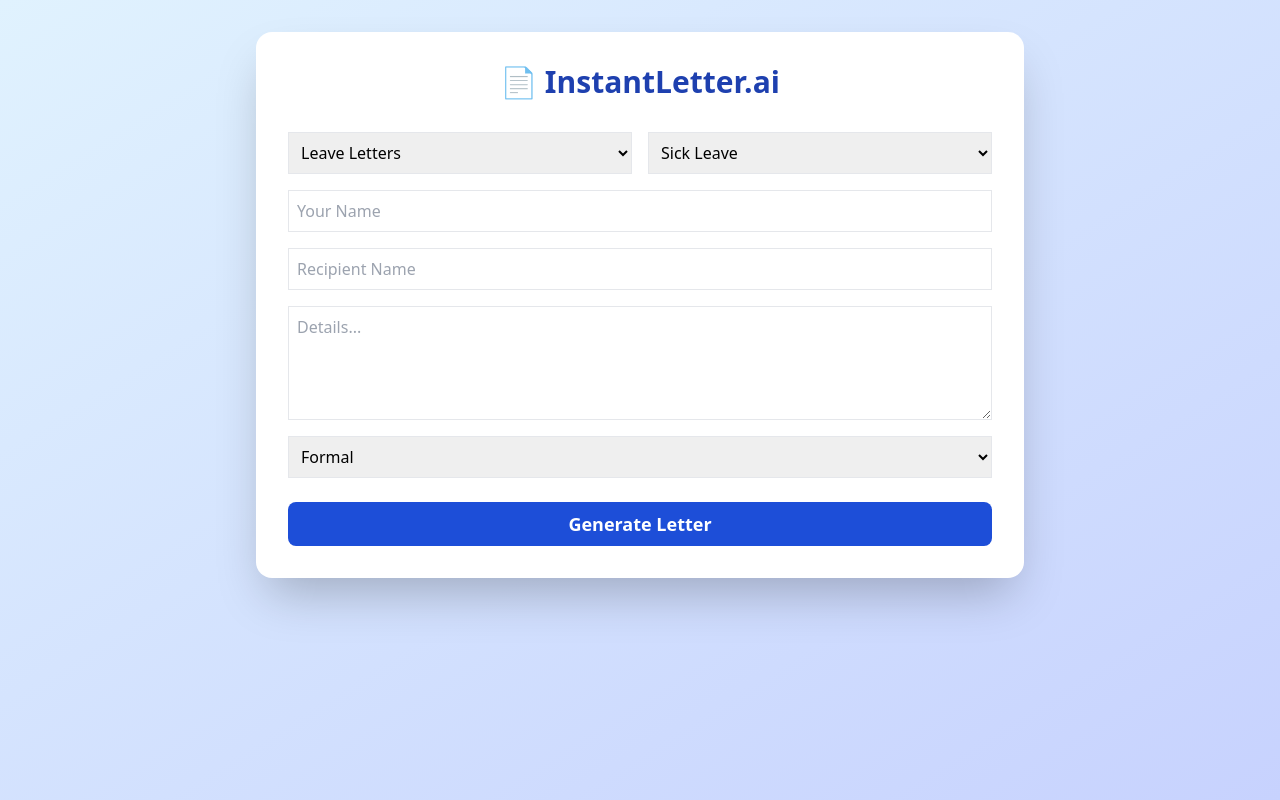
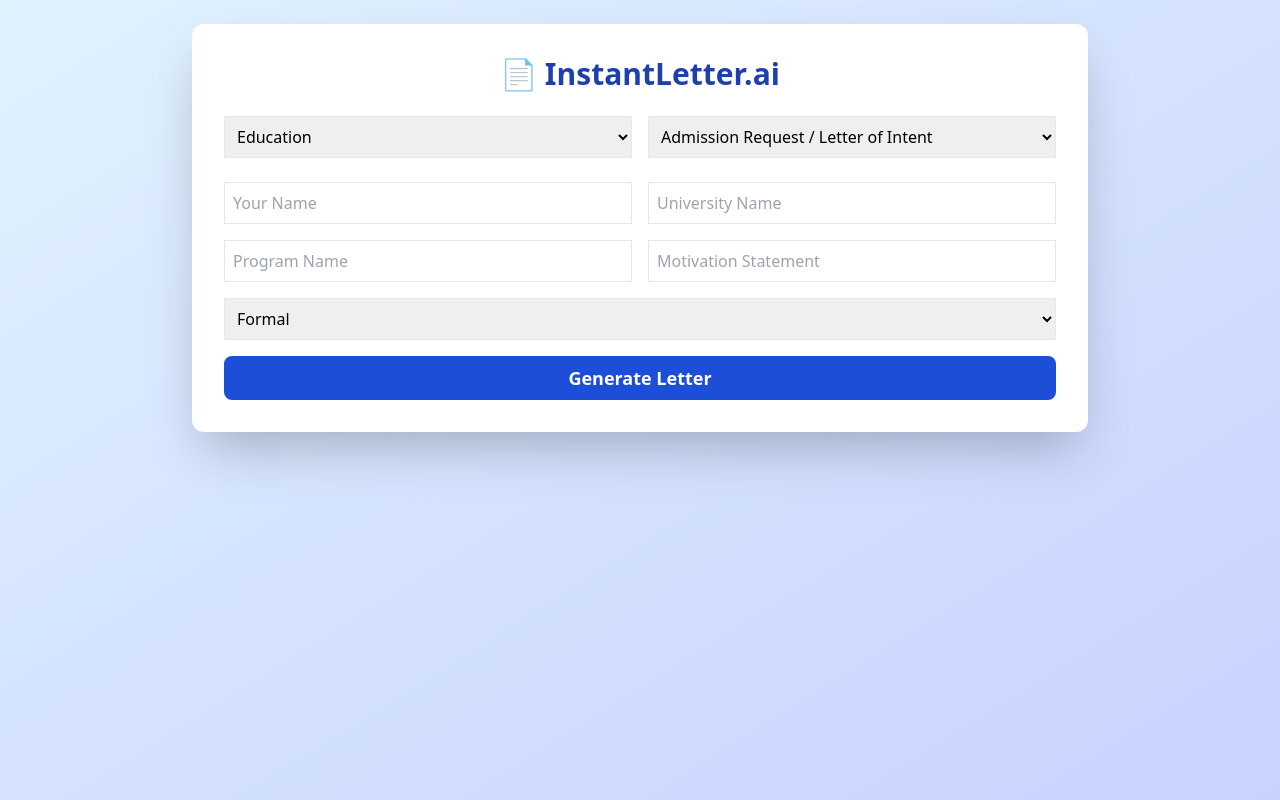
Before and after one commit to uzair-dev123/instantletter-ai-v1, a React (Vite) app: page / in a window 1280 px wide. Built offline with nearby package versions, Linux system fonts and the light colour scheme.

Commit message:
Update App.jsx

```diff
--- a/src/App.jsx
+++ b/src/App.jsx
@@ -5,36 +5,103 @@
 import { jsPDF } from 'jspdf';
 import { Document, Packer, Paragraph, TextRun } from 'docx';
 
+const fieldMap = {
+  "Admission Request / Letter of Intent": ["Your Name", "University Name", "Program Name", "Motivation Statement"],
+  "Job Application": ["Your Name", "Company Name", "Job Title", "Brief Skills Summary"],
+  "Visa Cover Letter": ["Applicant Name", "Destination Country", "Purpose of Visit", "Travel Dates"],
+  "Hostile Student Warning Letter": ["Student Name", "Issue Description", "Incident Date", "Requested Action"],
+  "Resignation Letter": ["Your Name", "Company Name", "Position", "Last Working Day"],
+  "Invitation Letter": ["Guest Name", "Event/Purpose", "Location", "Date/Time"],
+};
+
 export default function App() {
-  const [name, setName] = useState('');
-  const [to, setTo] = useState('');
-  const [type, setType] = useState('Sick Leave');
-  const [detail, setDetail] = useState('');
-  const [tone, setTone] = useState('Formal');
+  const categories = {
+    Education: [
+      "Admission Request / Letter of Intent",
+      "Recommendation Request",
+      "Transcript Request",
+      "Fee Waiver / Financial Aid Request",
+      "Internship / Apprenticeship Request",
+      "Leave of Absence from School",
+      "Transfer Request",
+      "Hostile Student Warning Letter",
+      "Disciplinary Action Notice",
+      "Appeal Against Disciplinary Action",
+      "Request for Counseling Support"
+    ],
+    "Job & Employment": [
+      "Job Application",
+      "Resignation Letter",
+      "Reference Letter Request",
+      "Experience Certificate Request",
+      "Salary Certificate",
+      "Promotion Request",
+      "Remote Work Request",
+      "Absence / Apology Letter"
+    ],
+    "Immigration & Visa": [
+      "Invitation Letter for Visa",
+      "Sponsorship Letter",
+      "Visa Cover Letter",
+      "Affidavit of Support",
+      "Proof of Accommodation",
+      "Travel Itinerary Letter",
+      "Visa Extension Request"
+    ],
+    "Business & Corporate": [
+      "Client Proposal Letter",
+      "Vendor Introduction Letter",
+      "Meeting Request",
+      "Quotation Request",
+      "Price Negotiation Letter",
+      "Payment Reminder",
+      "Business Apology",
+      "Request for Collaboration"
+    ],
+    "Complaint & Dispute": [
+      "Bank Complaint",
+      "Product Return / Refund",
+      "Utility Company Complaint",
+      "Insurance Claim",
+      "Government Service Complaint",
+      "Landlord/Tenant Dispute",
+      "Customer Service Escalation"
+    ],
+    "Legal & Official": [
+      "Cease and Desist Letter",
+      "Authorization Letter",
+      "Power of Attorney (Simple)",
+      "Breach of Contract Notice",
+      "Legal Info Request",
+      "Witness Statement Request"
+    ],
+    "Personal & Social": [
+      "Thank You Letter",
+      "Apology Letter",
+      "Invitation Letter",
+      "Congratulations",
+      "Condolences",
+      "Neighbor Complaint",
+      "Donation Request"
+    ]
+  };
+
+  const tones = ["Formal", "Friendly", "Apologetic", "Grateful", "Assertive"];
+
+  const [selectedCategory, setSelectedCategory] = useState(Object.keys(categories)[0]);
+  const [selectedSubtype, setSelectedSubtype] = useState(categories[Object.keys(categories)[0]][0]);
+  const [tone, setTone] = useState("Formal");
+  const [inputs, setInputs] = useState({});
   const [output, setOutput] = useState('');
   const [loading, setLoading] = useState(false);
 
-  const categories = [
-    'Leave Letters',
-    'Job Letters',
-    'School Letters',
-    'Visa Letters',
-    'Complaint Letters'
-  ];
-
-  const subtypes = {
-    'Leave Letters': ['Sick Leave', 'Casual Leave', 'Maternity Leave'],
-    'Job Letters': ['Job Application', 'Resignation', 'Experience Request'],
-    'School Letters': ['Fee Concession', 'TC Request', 'Result Inquiry'],
-    'Visa Letters': ['Cover Letter', 'Sponsor Letter'],
-    'Complaint Letters': ['Product Complaint', 'Service Issue']
+  const handleInputChange = (label, value) => {
+    setInputs(prev => ({ ...prev, [label]: value }));
   };
-
-  const [selectedCategory, setSelectedCategory] = useState('Leave Letters');
-  const [selectedSubtype, setSelectedSubtype] = useState('Sick Leave');
 
   const generateLetter = async () => {
     setLoading(true);
+    const context = Object.entries(inputs).map(([k, v]) => `${k}: ${v}`).join(', ');
     try {
       const res = await fetch('/api/generate-letter', {
         method: 'POST',
@@ -43,7 +110,7 @@
           messages: [
             {
               role: 'user',
-              content: `Write a ${tone.toLowerCase()} ${selectedSubtype} letter from ${name} to ${to}. Context: ${detail}`,
+              content: `Write a ${tone.toLowerCase()} ${selectedSubtype} letter. Details: ${context}`,
             },
           ],
         }),
@@ -80,44 +147,53 @@
   };
 
   return (
-    <div className="min-h-screen bg-gradient-to-br from-sky-100 to-indigo-200 p-8">
-      <div className="max-w-3xl mx-auto bg-white p-8 rounded-2xl shadow-2xl">
-        <h1 className="text-3xl font-bold text-center text-blue-800 mb-8">📄 InstantLetter.ai</h1>
+    <div className="min-h-screen bg-gradient-to-br from-sky-100 to-indigo-200 p-6">
+      <div className="max-w-4xl mx-auto bg-white p-8 rounded-xl shadow-2xl">
+        <h1 className="text-3xl font-bold text-center mb-6 text-blue-800">📄 InstantLetter.ai</h1>
 
-        <div className="grid grid-cols-1 md:grid-cols-2 gap-4">
+        <div className="grid grid-cols-1 md:grid-cols-2 gap-4 mb-6">
           <select className="border p-2" value={selectedCategory} onChange={(e) => {
-            setSelectedCategory(e.target.value);
-            setSelectedSubtype(subtypes[e.target.value][0]);
+            const category = e.target.value;
+            setSelectedCategory(category);
+            setSelectedSubtype(categories[category][0]);
+            setInputs({});
           }}>
-            {categories.map((cat) => (
+            {Object.keys(categories).map(cat => (
               <option key={cat}>{cat}</option>
             ))}
           </select>
 
-          <select className="border p-2" value={selectedSubtype} onChange={(e) => setSelectedSubtype(e.target.value)}>
-            {subtypes[selectedCategory].map((sub) => (
+          <select className="border p-2" value={selectedSubtype} onChange={(e) => {
+            setSelectedSubtype(e.target.value);
+            setInputs({});
+          }}>
+            {categories[selectedCategory].map(sub => (
               <option key={sub}>{sub}</option>
             ))}
           </select>
+        </div>
 
-          <input className="border p-2 col-span-2" placeholder="Your Name" value={name} onChange={(e) => setName(e.target.value)} />
-          <input className="border p-2 col-span-2" placeholder="Recipient Name" value={to} onChange={(e) => setTo(e.target.value)} />
-          <textarea className="border p-2 col-span-2" placeholder="Details..." rows="4" value={detail} onChange={(e) => setDetail(e.target.value)} />
+        <div className="grid grid-cols-1 md:grid-cols-2 gap-4 mb-4">
+          {fieldMap[selectedSubtype]?.map((field) => (
+            <input
+              key={field}
+              className="border p-2"
+              placeholder={field}
+              value={inputs[field] || ''}
+              onChange={(e) => handleInputChange(field, e.target.value)}
+            />
+          ))}
           <select className="border p-2 col-span-2" value={tone} onChange={(e) => setTone(e.target.value)}>
-            <option>Formal</option>
-            <option>Friendly</option>
-            <option>Apologetic</option>
-            <option>Grateful</option>
-            <option>Assertive</option>
+            {tones.map(t => <option key={t}>{t}</option>)}
           </select>
         </div>
 
-        <button className="mt-6 w-full bg-blue-700 hover:bg-blue-800 text-white py-2 rounded-lg text-lg font-semibold" onClick={generateLetter} disabled={loading}>
+        <button className="w-full bg-blue-700 hover:bg-blue-800 text-white py-2 rounded-lg text-lg font-semibold" onClick={generateLetter} disabled={loading}>
           {loading ? 'Generating...' : 'Generate Letter'}
         </button>
 
         {output && (
-          <div className="mt-6 p-4 bg-white border border-blue-300 rounded-lg shadow-md">
+          <div className="mt-6 bg-gray-50 border border-blue-300 rounded p-4">
             <textarea
               className="w-full border-none resize-none outline-none text-sm text-gray-700 whitespace-pre-wrap min-h-[300px]"
               value={output}
```
